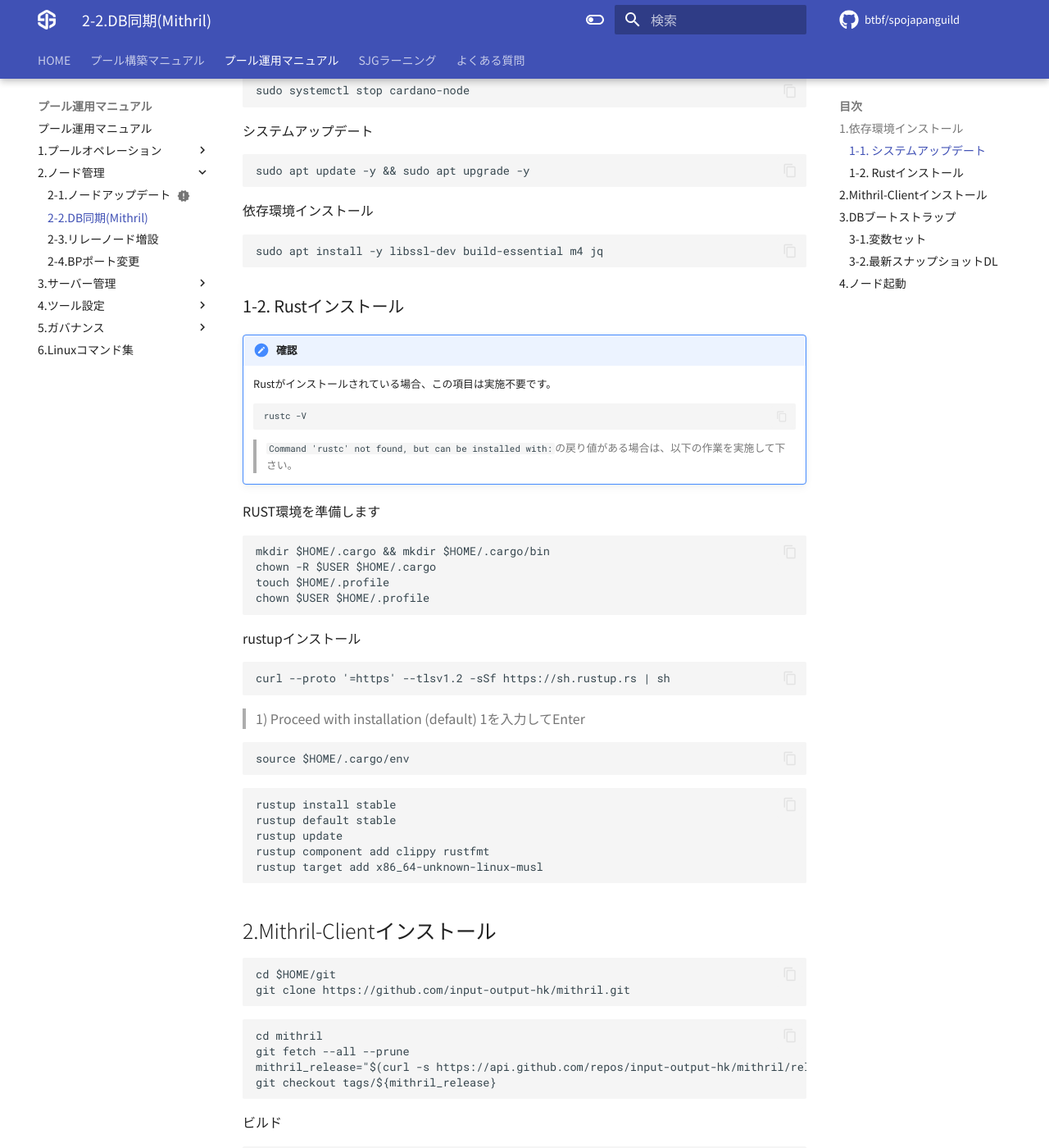
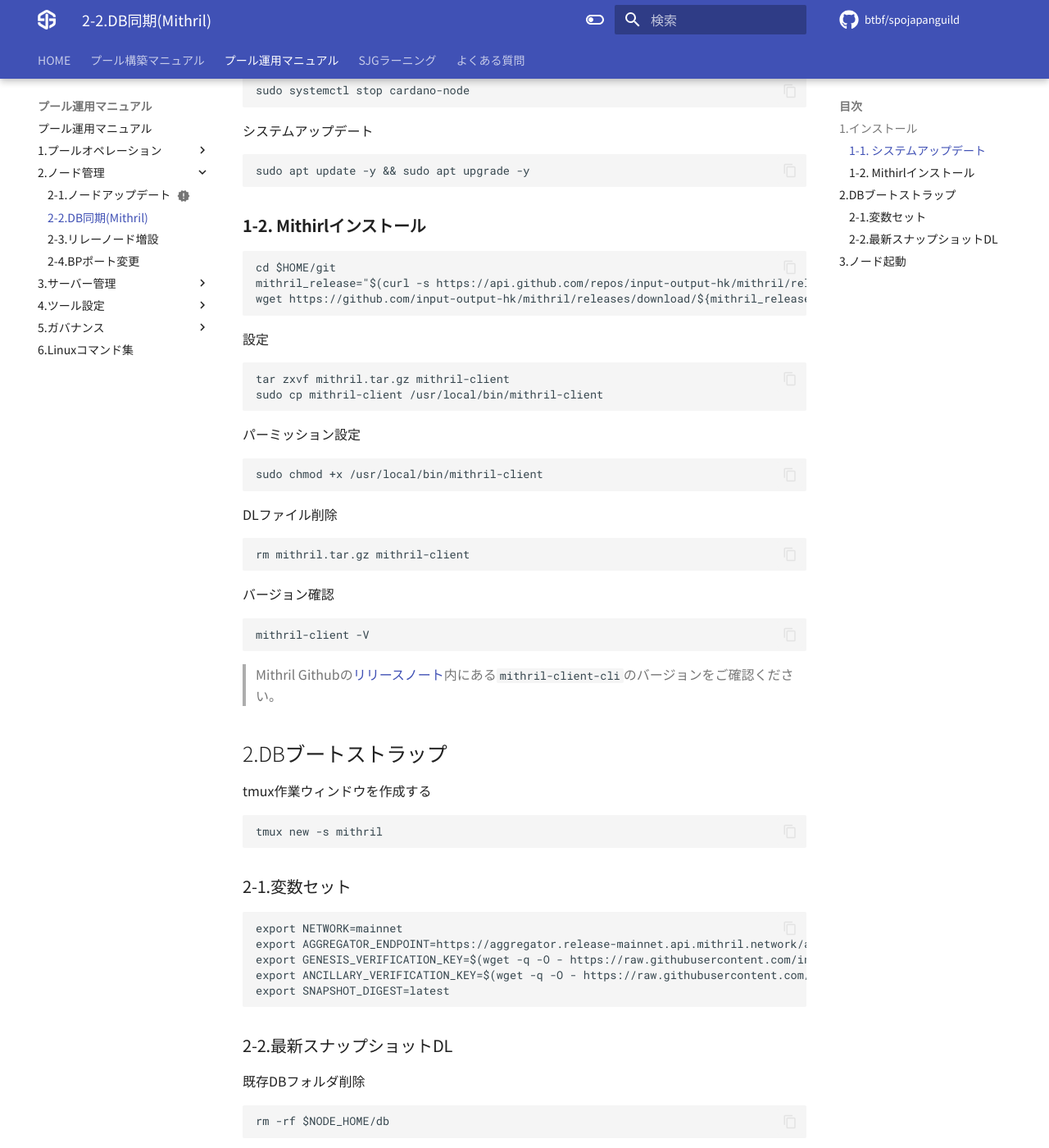
Before and after one commit to btbf/spojapanguild, an MkDocs documentation site: the page built from docs/operation/mithril-client.md, in a window 1280 px wide and 1400 px high, scrolled down 571 px. Shown: the whole window at 82% size. Built offline with MkDocs 1.6.1 and Material for MkDocs 9.7.7, drawn with Linux system fonts in a browser that asks for light colours; comment, search, counter and statistics services are not loaded; some of the changed text lies outside the part shown.

Commit message:
fixed mithril bootstrap page

````diff
--- a/docs/operation/mithril-client.md
+++ b/docs/operation/mithril-client.md
@@ -7,9 +7,9 @@
     * この作業は [2.ノードインストール](../setup/2-node-setup.md)の2-1～2-7まで実施してから行って下さい。
     * スナップショットノードバージョンとサーバーノードバージョンが異なる場合、DB再構築処理が入る場合がありDB同期までに数時間かかります。
 
-## 1.依存環境インストール
+## 1.インストール
 
-### 1-1. システムアップデート
+### **1-1. システムアップデート**
 ノード停止
 ```
 sudo systemctl stop cardano-node
@@ -18,88 +18,43 @@
 ```
 sudo apt update -y && sudo apt upgrade -y
 ```
-依存環境インストール
+
+### **1-2. Mithirlインストール**
 ```
-sudo apt install -y libssl-dev build-essential m4 jq
+cd $HOME/git
+mithril_release="$(curl -s https://api.github.com/repos/input-output-hk/mithril/releases/latest | jq -r '.tag_name')"
+wget https://github.com/input-output-hk/mithril/releases/download/${mithril_release}/mithril-${mithril_release}-linux-x64.tar.gz -O mithril.tar.gz
 ```
 
-### 1-2. Rustインストール
-!!! note "確認"
-    Rustがインストールされている場合、この項目は実施不要です。
-    ```
-    rustc -V
-    ```
-    >　`Command 'rustc' not found, but can be installed with:`の戻り値がある場合は、以下の作業を実施して下さい。
-
-RUST環境を準備します
+設定
 ```
-mkdir $HOME/.cargo && mkdir $HOME/.cargo/bin
-chown -R $USER $HOME/.cargo
-touch $HOME/.profile
-chown $USER $HOME/.profile
+tar zxvf mithril.tar.gz mithril-client
+sudo cp mithril-client /usr/local/bin/mithril-client
+```
+パーミッション設定
+```
+sudo chmod +x /usr/local/bin/mithril-client
 ```
 
-rustupインストール
+DLファイル削除
 ```
-curl --proto '=https' --tlsv1.2 -sSf https://sh.rustup.rs | sh
-```
-> 1) Proceed with installation (default) 1を入力してEnter
-
-```
-source $HOME/.cargo/env
-```
-
-```
-rustup install stable
-rustup default stable
-rustup update
-rustup component add clippy rustfmt
-rustup target add x86_64-unknown-linux-musl
-```
-
-## 2.Mithril-Clientインストール
-```
-cd $HOME/git
-git clone https://github.com/input-output-hk/mithril.git
-```
-
-```
-cd mithril
-git fetch --all --prune
-mithril_release="$(curl -s https://api.github.com/repos/input-output-hk/mithril/releases/latest | jq -r '.tag_name')"
-git checkout tags/${mithril_release}
-```
-
-ビルド
-```
-cd mithril-client-cli
-make build
-```
-
-バージョン確認
-```
-./mithril-client -V
-```
-> Mithril Githubの[リリースノート](https://github.com/input-output-hk/mithril/releases/latest)内にある`mithril-client-cli`のバージョンをご確認ください。
-
-システムフォルダへコピー
-```
-sudo mv mithril-client /usr/local/bin/mithril-client
+rm mithril.tar.gz mithril-client
 ```
 
 バージョン確認
 ```
 mithril-client -V
 ```
+> Mithril Githubの[リリースノート](https://github.com/input-output-hk/mithril/releases/latest)内にある`mithril-client-cli`のバージョンをご確認ください。
 
-## 3.DBブートストラップ
+## 2.DBブートストラップ
 
 tmux作業ウィンドウを作成する
 ```
 tmux new -s mithril
 ```
 
-### 3-1.変数セット
+### 2-1.変数セット
 
 ```
 export NETWORK=mainnet
@@ -109,7 +64,7 @@
 export SNAPSHOT_DIGEST=latest
 ```
 
-### 3-2.最新スナップショットDL
+### 2-2.最新スナップショットDL
 
 既存DBフォルダ削除
 ```
@@ -186,7 +141,7 @@
 
 
 
-## 4.ノード起動
+## 3.ノード起動
 
 ```
 sudo systemctl start cardano-node
````
Also changed, not shown: docs/changelogs.md (+5 -0 lines), docs/index.md (+2 -2 lines).
